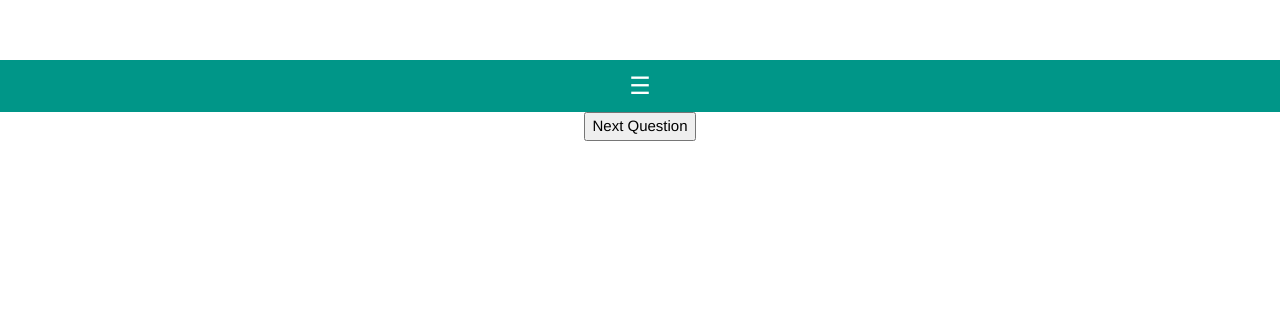
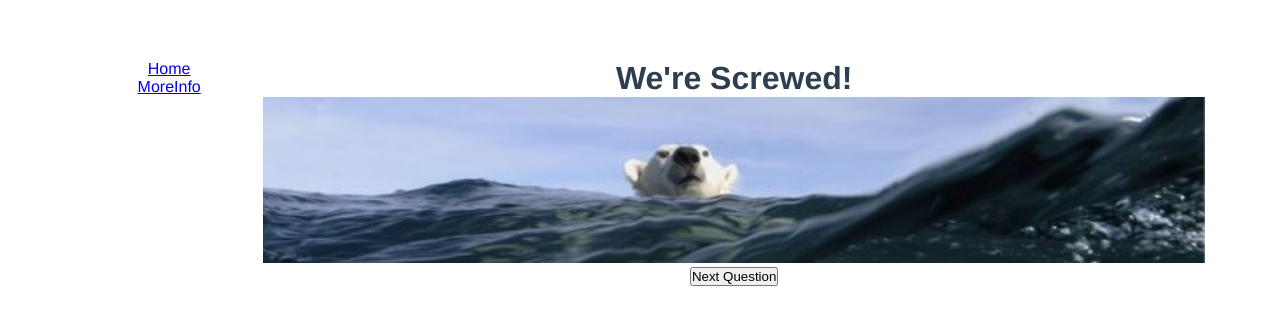
Before and after one commit to Fidelma/javascript_group_project, a Vue app in the folder client/: page /#/ in a window 1280 px wide. Shown: the top 324 px of the page. Built offline with nearby package versions, Linux system fonts and the light colour scheme; no server answers.

Commit message:
nav removed

```diff
--- a/client/public/index.html
+++ b/client/public/index.html
@@ -5,8 +5,6 @@
     <meta http-equiv="X-UA-Compatible" content="IE=edge">
     <meta name="viewport" content="width=device-width,initial-scale=1.0">
     <link rel="icon" href="<%= BASE_URL %>favicon.ico">
-    <meta name="viewport" content="width=device-width, initial-scale=1">
-    <link rel="stylesheet" href="https://www.w3schools.com/w3css/4/w3.css">
     <title>javascript_group_project</title>
   </head>
   <body>
--- a/client/src/App.vue
+++ b/client/src/App.vue
@@ -1,9 +1,9 @@
 <template>
 
   <div id="app">
-    <header/>
+    <app-header/>
     <navBar/>
-    <router-view id="view"></router-view>
+    <router-view class="main" id="view"></router-view>
   </div>
 </div>
 
@@ -19,19 +19,35 @@ export default {
   components: {
     'app-header': AppHeader,
     'navBar': navBar
- }
+  }
 }
 
 </script>
 
 <style>
 
+* {
+  padding: 0px;
+  margin: 0px;
+}
 
 #app {
+  display: grid;
+  grid-template-columns: 1fr 1fr 1fr 1fr 1fr 1fr;
+  grid-template-rows: 1fr 1fr 1fr 1fr 1fr;
+  grid-column-gap: 0px;
+  grid-row-gap: 0px;
   margin-top: 0px;
   font-family: 'Avenir', Helvetica, Arial, sans-serif;
   -webkit-font-smoothing: antialiased;
   -moz-osx-font-smoothing: grayscale;
   color: #2c3e50;
+  margin-right: 75px;
+  margin-left: 75px;
 }
+
+.nav { grid-area: 1 / 1 / 6 / 2; }
+.header { grid-area: 1 / 2 / 2 / 7; }
+.main { grid-area: 2 / 2 / 5 / 7; }
+.footer { grid-area: 5 / 2 / 6 / 7; }
 </style>
--- a/client/src/components/Header.vue
+++ b/client/src/components/Header.vue
@@ -1,5 +1,5 @@
 <template lang="html">
-  <div class="">
+  <div class="header">
     <h1>We're Screwed!</h1>
     <img src="../../public/header_image.jpg" alt="">
   </div>
@@ -12,8 +12,7 @@ export default {
 </script>
 
 <style lang="css" scoped>
-h1 {
-  height: ;
-  background-image: url('../../public/header_image.jpg')
-}
+  img{
+    min-width: 100%;
+  }
 </style>
--- a/client/src/components/Nav.vue
+++ b/client/src/components/Nav.vue
@@ -1,48 +1,16 @@
 <template lang="html">
-  <div>
-
-    <div class="w3-sidebar w3-bar-block w3-card w3-animate-left" style="display:none" id="mySidebar">
-
-      <button class="w3-bar-item w3-button w3-large"
-      @click="w3_close()">Close &times;</button>
+  <div class="nav">
       <router-link :to="{ name: 'home'}">Home</router-link>
       <br>
       <router-link :to="{ name: 'moreinfo'}">MoreInfo</router-link>
 
   </div>
 
-    <div class="w3-main" style="margin-left:0px">
-
-      <div id="main">
-
-        <div class="w3-teal">
-          <button id="openNav" class="w3-button w3-teal w3-xlarge" @click="w3_open()">&#9776;</button>
-          <div class="w3-container">
-
-          </div>
-        </div>
-      </div>
-    </div>
-  </div>
   </template>
 
   <script>
   export default {
-  name: 'navBar',
-
-  methods: {
-    w3_open() {
-      document.getElementById("main").style.marginLeft = "25%";
-      document.getElementById("mySidebar").style.width = "25%";
-      document.getElementById("mySidebar").style.display = "block";
-      document.getElementById("openNav").style.display = 'none';
-    },
-    w3_close() {
-      document.getElementById("main").style.marginLeft = "0%";
-      document.getElementById("mySidebar").style.display = "none";
-      document.getElementById("openNav").style.display = "inline-block";
-    }
-  }
+    name: 'navBar'
   }
 
   </script>
--- a/client/src/components/QAndAGrid.vue
+++ b/client/src/components/QAndAGrid.vue
@@ -1,5 +1,5 @@
 <template lang="html">
-  <div class="question-grid">
+  <div class="main question-grid">
 
 
   <h3>{{questions[index].question}}</h3>
```
Lines whose indentation alone changed are shown as unchanged.
